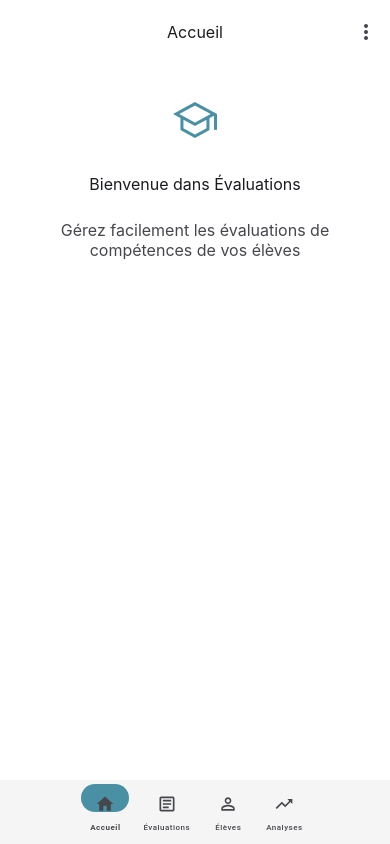
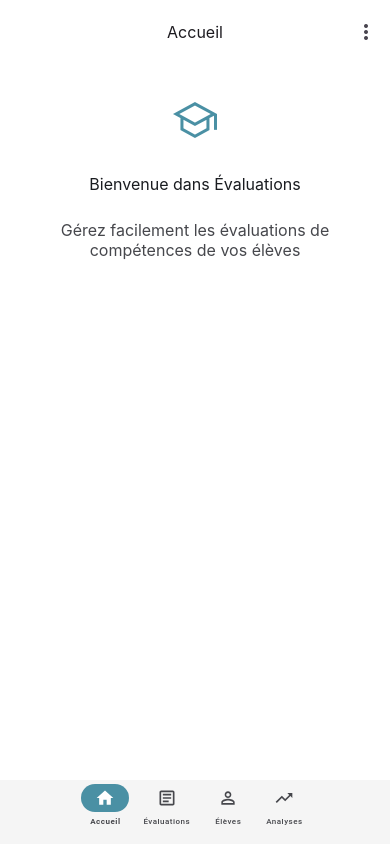
Before and after one commit to juliencorre/evaluations, a Vue app: page /welcome in a window 390 px wide. Built offline with nearby package versions, Linux system fonts and the light colour scheme; no server answers; the database is empty.

Commit message:
Keep navigation label color unchanged when active

```diff
--- a/src/components/AppHeader.vue
+++ b/src/components/AppHeader.vue
@@ -367,7 +367,7 @@ onUnmounted(() => {
     display: block;
     font-size: 10px;
     font-weight: 400;
-    color: currentColor;
+    color: var(--md-sys-color-on-surface-variant);
     white-space: nowrap;
     text-align: center;
     margin-top: 4px;
@@ -445,6 +445,7 @@ onUnmounted(() => {
   justify-content: center;
   gap: 8px;
   flex: 1;
+  margin-inline: auto;
 }
 
 .nav-destination {
@@ -458,7 +459,7 @@ onUnmounted(() => {
   display: flex;
   flex-direction: column;
   align-items: center;
-  justify-content: center;
+  justify-content: flex-start;
   gap: 4px;
   padding: var(--nav-item-padding-block) var(--nav-item-padding-inline);
   min-width: 64px;
@@ -491,17 +492,22 @@ onUnmounted(() => {
   outline-offset: 2px;
 }
 
+
 .nav-destination.active {
-  color: var(--md-sys-color-on-surface-variant);
+  background-color: transparent;
+}
+
+.nav-destination.active:hover {
+  background-color: transparent;
 }
 
 .nav-destination.active .nav-icon {
-  color: var(--md-sys-color-on-surface-variant);
+  color: var(--md-sys-color-on-primary);
 }
 
 .nav-destination.active .nav-label {
+  font-weight: 700;
   color: var(--md-sys-color-on-surface-variant);
-  font-weight: 700;
 }
 
 .nav-indicator {
@@ -551,6 +557,7 @@ onUnmounted(() => {
   text-align: center;
   z-index: 1;
   position: relative;
+  color: var(--md-sys-color-on-surface-variant);
 }
 
 .user-actions {
```
